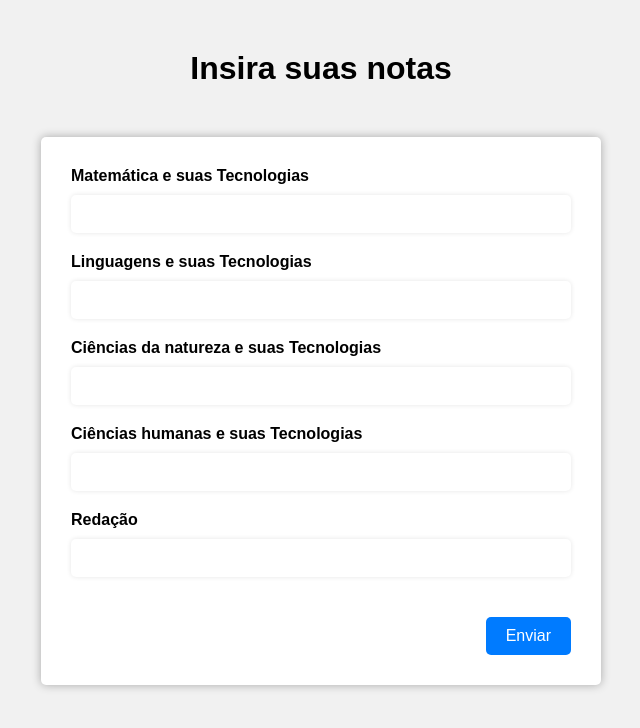
After one commit to mullerich/Facilita, a Flask app: page /preferencias/notas in a window 1280 px wide. The commit adds this page. Shown: the top 728 px of the page, without its empty margins (319-959 px from the left). Run offline with Flask 3, Linux system fonts and the light colour scheme; parts of the project's set-up code (start-up, migrations or seed data) failed here and were passed over.

Commit message:
interface e arquivos de usuario

```diff
--- a/python/server/models/forms.py
+++ b/python/server/models/forms.py
@@ -1,5 +1,5 @@
 from flask_wtf import FlaskForm
-from wtforms import EmailField, StringField, DateField, PasswordField, BooleanField
+from wtforms import EmailField, StringField, DateField, PasswordField, BooleanField, DecimalField
 from wtforms.validators import DataRequired
 
 
@@ -39,3 +39,11 @@ class preferenciasVagasForm(FlaskForm):
     deficiente = BooleanField('deficiente')
     trans_trav = BooleanField('trans_trav')
     quilombola = BooleanField('quilombola')
+
+
+class notasForm(FlaskForm):
+    matematica = DecimalField()
+    linguagens = DecimalField()
+    ciencias_natureza = DecimalField()
+    ciencias_humanas = DecimalField()
+    redacao = DecimalField()
--- a/python/server/server.py
+++ b/python/server/server.py
@@ -1,7 +1,7 @@
 from flask import Flask, render_template, redirect, url_for
 from flask_login import LoginManager, login_user, current_user
 from flask_hashing import Hashing
-from models.forms import LoginForm, CadastroForm, preferenciasVagasForm, preferenciasCursoForm
+from models.forms import notasForm, LoginForm, CadastroForm, preferenciasVagasForm, preferenciasCursoForm
 import bd.aluno as aluno
 
 
@@ -85,7 +85,6 @@ def preferencias_curso():
 
         user.alterar(dados)
 
-        # Implementar uma função que redireciona de acordo com as pendencias
         return pagina_pendencias()
 
     return render_template('dados_compl_1.html', form=form)
@@ -131,4 +130,44 @@ def preferencias_vagas():
     return render_template('dados_compl_2.html', form=form)
 
 
+@app.route('/preferencias/notas', methods=['POST', 'GET'])
+def preferencias_notas():
+    form = notasForm()
+    if form.validate_on_submit():
+        matematica = form.matematica.data
+        linguagens = form.linguagens.data
+        ciencias_natureza = form.ciencias_natureza.data
+        ciencias_humanas = form.ciencias_humanas.data
+        redacao = form.redacao.data
+
+        user = aluno.Aluno(current_user.get_id())
+        pendencias = user.pendencias
+        if 'preferencias_notas' in pendencias:
+            pendencias.remove('preferencias_notas')
+
+        dados = {
+            'notas': {'Matemática': matematica, 'Linguagens': linguagens,
+                      'Ciêncas Natureza': ciencias_natureza, 'Ciências Humanas': ciencias_humanas,
+                      'Redação': redacao},
+            'pendencias': pendencias
+        }
+
+        user.alterar(dados)
+        return pagina_pendencias()
+
+    return render_template('dados_notas.html', form=form)
+
+
+@app.route('/meuperfil')
+def perfil_user():
+    user = aluno.Aluno(current_user.get_id())
+    user = user.nome, user.email
+    return render_template('user.html', dados=user)
+
+
+@app.route('/meusdados')
+def dados_pessoais():
+    pass
+
+
 app.run()
--- a/python/server/static/dados_compl.css
+++ b/python/server/static/dados_compl.css
@@ -34,6 +34,15 @@ label {
 input[type="text"] {
     padding: 10px;
     margin-bottom: 20px;
+    border: none;
+    border-radius: 5px;
+    box-shadow: 0px 0px 5px rgba(0, 0, 0, 0.1);
+    font-size: 16px;
+}
+
+input[type="number"] {
+    padding: 10px;
+    margin: 10px 0px 20px;
     border: none;
     border-radius: 5px;
     box-shadow: 0px 0px 5px rgba(0, 0, 0, 0.1);
--- /dev/null
+++ b/python/server/templates/dados_notas.html
@@ -0,0 +1,41 @@
+<!DOCTYPE html>
+<html lang="pt-br">
+<head>
+    <meta charset="UTF-8">
+    <meta http-equiv="X-UA-Compatible" content="IE=edge">
+    <meta name="viewport" content="width=device-width, initial-scale=1.0">
+    <link rel="stylesheet" href="../static/dados_compl.css">
+    <title>Notas</title>
+</head>
+<body>
+    <h1>Insira suas notas</h1>
+    <section id="sup">
+        <form action="" method="post">
+            <!-- <label for="">Matemática e suas Tecnologias</label>
+            <input type="number" min="0" max="1000" step="0.1">
+            <label for="">Linguagens e suas Tecnologias</label>
+            <input type="number" min="0" max="1000" step="0.1">
+            <label for="">Ciências da natureza e suas Tecnologias</label>
+            <input type="number" min="0" max="1000" step="0.1">
+            <label for="">Ciências humanas e suas Tecnologias</label>
+            <input type="number" min="0" max="1000" step="0.1">
+            <label for="">Redação</label>
+            <input type="number" min="0" max="1000" step="0.1"> -->
+            {{ form.csrf_token }}
+
+            <label for="">Matemática e suas Tecnologias</label>
+            {{ form.matematica(min="0", max="1000", step="0.1") }}
+            <label for="">Linguagens e suas Tecnologias</label>
+            {{ form.linguagens(min="0", max="1000", step="0.1") }}
+            <label for="">Ciências da natureza e suas Tecnologias</label>
+            {{ form.ciencias_natureza(min="0", max="1000", step="0.1") }}
+            <label for="">Ciências humanas e suas Tecnologias</label>
+            {{ form.ciencias_humanas(min="0", max="1000", step="0.1") }}
+            <label for="">Redação</label>
+            {{ form.redacao(min="0", max="1000", step="0.1") }}
+
+            <button type="submit">Enviar</button>
+        </form>
+    </section>
+</body>
+</html>
```
Also changed, not shown: python/server/bd/database_inject.py (+15 -9 lines), python/server/static/user.css (added, +45 -0 lines), python/server/templates/user.html (added, +23 -0 lines).
